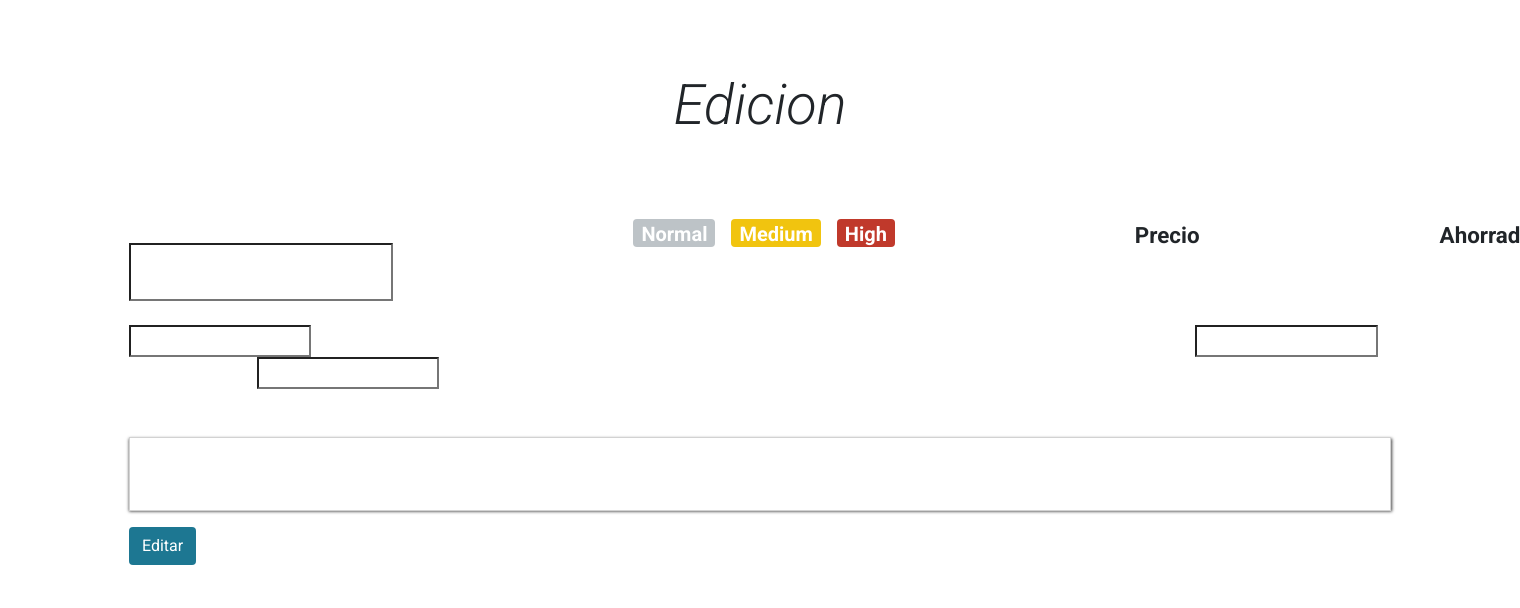
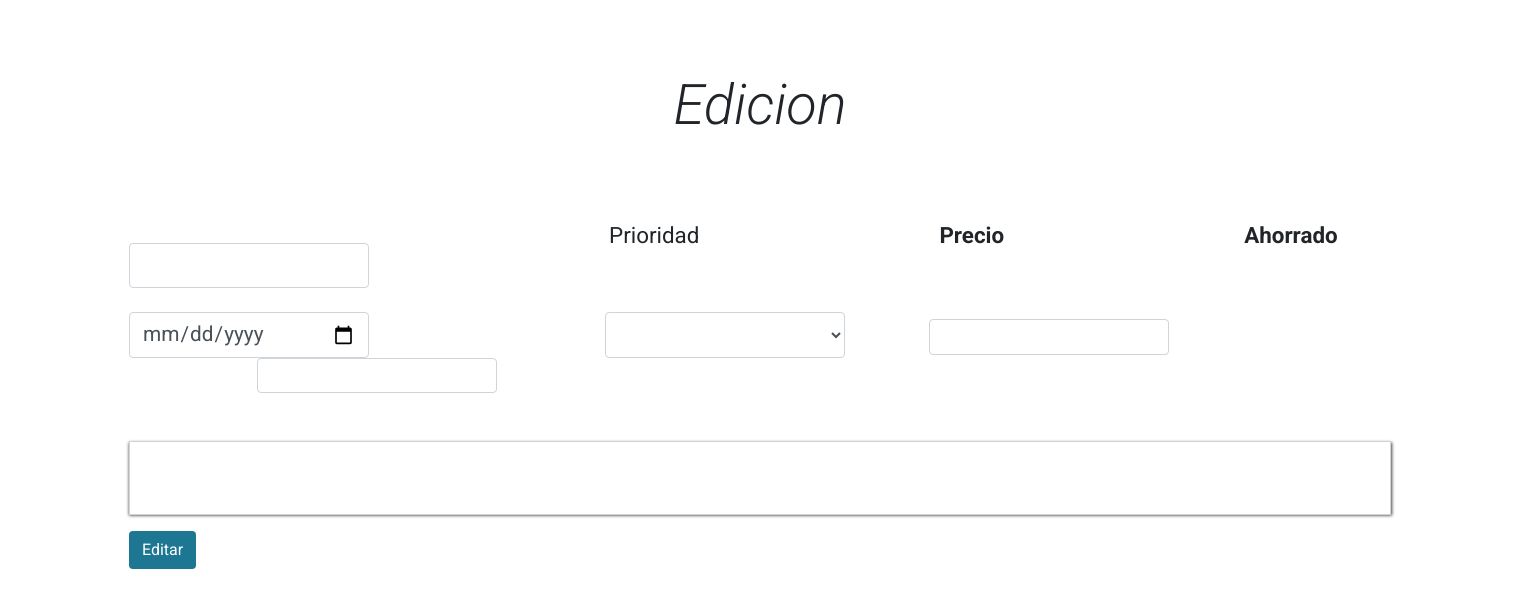
Before and after one commit to sergioluis24/App_taskv2, a PHP site: page /xampp/edit.php in a window 1520 px wide; the page is wider, and only the part inside the window is pictured. Shown: the part 56-664 px from the top of that part. Run offline with PHP 8.4, Linux system fonts and the light colour scheme; data that the repository does not hold is empty; some libraries are stand-ins or nearby versions.

```diff
--- a/Backend/data_articles.php
+++ b/Backend/data_articles.php
@@ -218,3 +218,10 @@ function can_buy($mbd,$user_id,$i){
     return $bool;
 
 }
+function found($mbd,$user_id){
+    $query_read_date = "SELECT SUM(ahorrado) AS 'fondos' FROM articles";
+    $sentencia_leer_date = $mbd->prepare($query_read_date);
+    $sentencia_leer_date->execute();
+    $data_date = $sentencia_leer_date->fetchall();
+    return $data_date;
+}
--- a/css/styles.css
+++ b/css/styles.css
@@ -309,8 +309,11 @@ a:hover{
     left: 50vh;
 }
 .input_edit{
-    padding: .7rem;
+    /* padding: .7rem; */
     font-size: 1.3rem;
+    display: inline;
+    width: 15rem;
+
 }
 .input_date{
     padding: .2rem;
@@ -329,7 +332,7 @@ a:hover{
 .input_price{
     padding: .2rem;
     font-size: .9rem;
-    margin-left: 55rem;
+    margin-left: 5rem;
     /* margin-top: -5rem; */
 }
 .edit_label{
@@ -354,6 +357,12 @@ a:hover{
     background:none;
 
 }
+.select-priority{
+    /* margin-top: 2rem;
+    margin-left: 5rem;
+    margin-right: 0; */
+    margin-left: 14.5rem;
+}
 /* .btn-form-regist::after{
     content: "";
     position: absolute;
--- a/edit.php
+++ b/edit.php
@@ -69,34 +69,41 @@ if($_GET){
     </div>
     <div class="container">
       <div class="data_article mt-5 pt-4 d-flex">
-          <input type="text" class="input_edit input_title d-block my-4" name="title" placeholder="<?php echo $data_article[$id_article-1]['title']?>">
+          <input type="text" class="input_edit input_title d-block my-4 form-control" name="title" placeholder="<?php echo $data_article[$id_article-1]['title']?>">
 
           <!-- <div class="prioritys mb-4"> -->
-            <span class="badge_edit priority_edit text-white badge badge-Normal mt-0 text-card">Normal</span>
-
-            <span class="badge_edit  text-white badge badge-Medium mt-0 text-card mx-3">Medium</span>
-
-            <span class="badge_edit  text-white badge badge-High mt-0 text-card ">High</span>
-
             <!-- <div class="price_edit d-inline"> -->
+              <p class="ml_rem15 edit_label">Prioridad</p>
               <p class="ml_rem15 edit_label"><b>Precio</b></p>
               <p class="ml_rem15 edit_label"><b>Ahorrado</b></p>
             <!-- </div> -->
 
           <!-- </div> -->
         </div>
-        <input type="text" class="input_edit input_date" name="date_expected" placeholder="<?php echo $data_article[$id_article-1]['date_expected']?>">
-        <input type="text" class="input_edit input_price" name="price" placeholder="<?php echo $data_article[$id_article-1]['price']?>">
-        <input type="text" class="input_edit input_ahorrado" name="ahorrado" placeholder="<?php echo $data_article[$id_article-1]['ahorrado']?>">
+        <input type="date" id="" class="form-control input_edit" name="date_expected" value="<?php echo $data_article[$id_article-1]['date_expected']?>">
+
+        <select name="id_priority" id="" class="select-priority input_edit form-control">
+          <option value=""></option>
+          <option value="1">Normal</option>
+          <option value="2">Medium</option>
+          <option value="3">High</option>
+          </select>
+
+
+        <input type="text" class="input_edit input_price form-control" name="price" placeholder="<?php echo $data_article[$id_article-1]['price']?>">
+        <input type="text" class="input_edit input_ahorrado form-control" name="ahorrado" placeholder="<?php echo $data_article[$id_article-1]['ahorrado']?>">
         <!-- Descripcion -->
         <div class="description-edit  mt-5 py-4 px-4">
-        <input type="text" class="none-input w-100" name="ahorrado" placeholder="<?php echo $data_article[$id_article-1]['descripcion']?>">
+        <input type="text" class="none-input w-100 " name="descripcion" placeholder="<?php echo $data_article[$id_article-1]['descripcion']?>">
 
         </div>
         <div class="buttons-edit">
           <button class="btn btn-eliminar mt-3 btn__editar" type="submit">Editar</button>
         </div>
         </form>
+
+
+
 
     </div>
 
--- a/index.php
+++ b/index.php
@@ -16,6 +16,7 @@ $date_expected_days = date_expected_days($mbd,$user_id);
 $date_expected = valid_dropdown($mbd,$user_id);
 $valid_dropdown_echo = valid_dropdown_echo();
 $presupuesto = calculated_presupuesto($mbd,$user_id);
+$fondos = found($mbd,$user_id);
 if(!isset($_SESSION['CC'])){
   header("location:login.php");
 }
@@ -102,7 +103,7 @@ if(!isset($_SESSION['CC'])){
           <p class="mt-0 data_email"><?php echo $data_user[0]["email"];?></p>
           <div class="fondo">
             <p class="titles_estate">Fondo</p>
-            <p class="descript_state"><?php echo $data_user[0]["fund"];?>$</p>
+            <p class="descript_state"><?php echo $fondos[0]['fondos'];?>$</p>
           </div>
           <div class="tareas_articulos">
             <p class="titles_estate">Tareas/Articulos</p>
@@ -238,7 +239,7 @@ if(!isset($_SESSION['CC'])){
             <button class="btn btn-editar mr-2"><a href="edit.php?id_article=<?php echo $i?>&user_id=<?php echo $user_id?>">editar</a>
               <i class="fas fa-pen"></i>
             </button>
-            <button class="btn btn-eliminar">elimnar
+            <button class="btn btn-eliminar"><a href="Backend/eliminar_article.php?id_article=<?php echo $data_articles[$i]["id"]?>&user_id=<?php echo $user_id?>">elimnar</a>
               <i class="fas fa-times"></i>
             </button>
               <div class="agregar_form form-group w-50 mt-4 ml-4" id='agregar_form <?php echo $i?>'>
```
Also changed, not shown: Backend/edit_article.php (+55 -2 lines), Backend/eliminar_article.php (added, +19 -0 lines).
